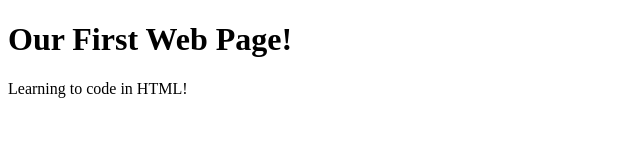
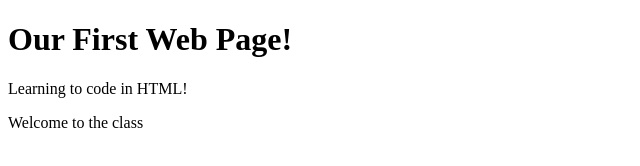
Before and after one commit to bunny1505/dis, a plain HTML site: page index.html in a window 1280 px wide. Shown: the whole page, without its empty margins (0-640 px from the left). Drawn offline with Linux system fonts and the light colour scheme.

Commit message:
Added new para

```diff
--- a/index.html
+++ b/index.html
@@ -4,5 +4,6 @@
     <body>
         <h1>Our First Web Page!</h1>
         <p>Learning to code in HTML!</p>
+        <p>Welcome to the class</p>
     </body>
 </html>
```
